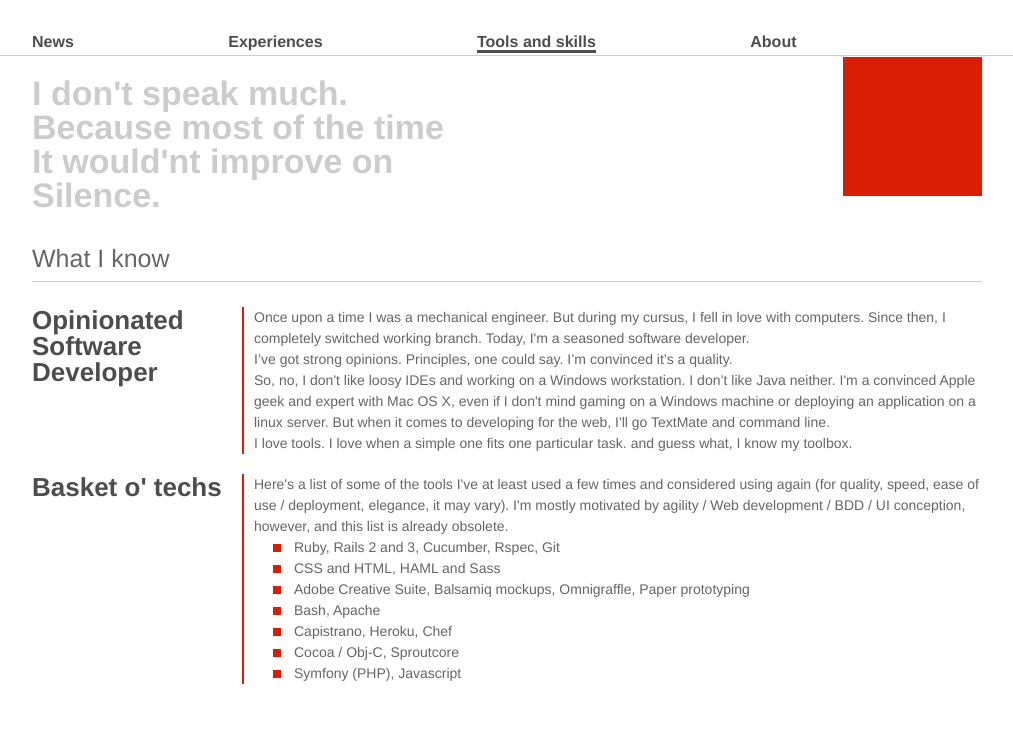
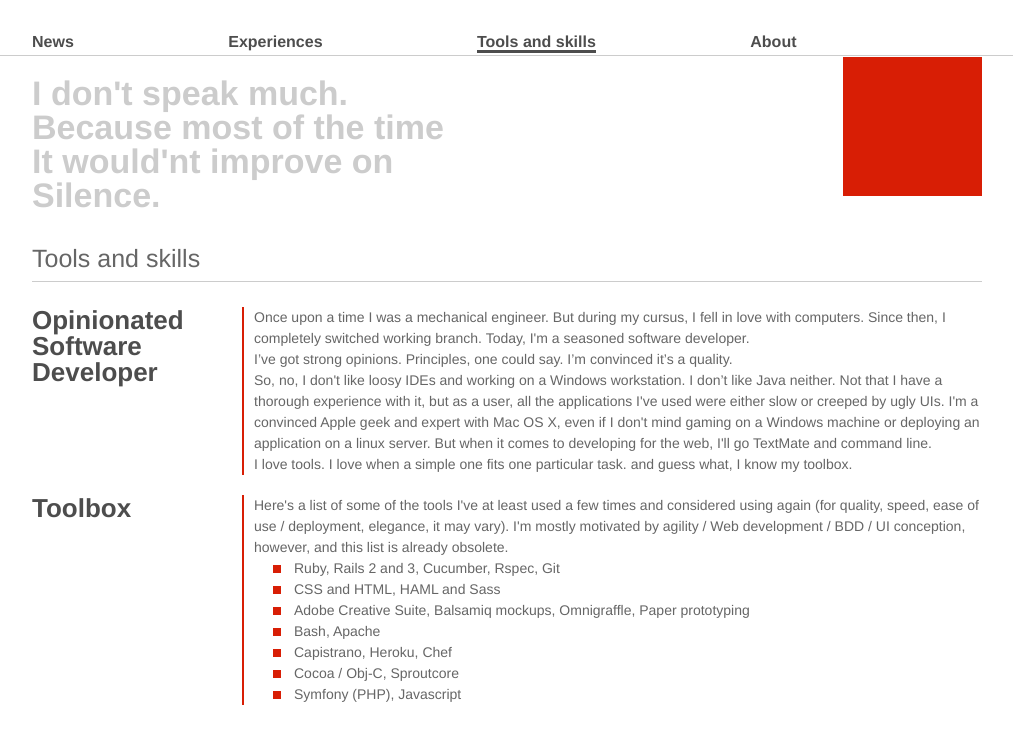
Before and after one commit to vaevictis/vaevictis.github.com, a Jekyll site: the page built from skills.html, in a window 1280 px wide. Shown: the top 744 px of the page, without its empty margins (133-1146 px from the left). Built offline with Jekyll 4.4.1, drawn with Linux system fonts in a browser that asks for light colours.

Commit message:
Typo in skills

```diff
--- a/skills.html
+++ b/skills.html
@@ -6,7 +6,7 @@ layout: navigation
 </style>
 
 <div id="skills">
-	<h2>What I know</h2>
+	<h2>Tools and skills</h2>
 
 	<div class="chapter">
 		<h3>Opinionated Software Developer</h3>
@@ -14,13 +14,13 @@ layout: navigation
 			Today, I'm a seasoned software developer.</p>
 
 			<p>I’ve got strong opinions. Principles, one could say. I’m convinced it’s a quality.</p>
-			<p>So, no, I don't like loosy IDEs and working on a Windows workstation. I don’t like Java neither. I'm a convinced Apple geek and expert with Mac OS X, even if I don't mind gaming on a Windows machine or deploying an application on a linux server. But when it comes to developing for the web, I'll go TextMate and command line.</p>
+			<p>So, no, I don't like loosy IDEs and working on a Windows workstation. I don’t like Java neither. Not that I have a thorough experience with it, but as a user, all the applications I've used were either slow or creeped by ugly UIs. I'm a convinced Apple geek and expert with Mac OS X, even if I don't mind gaming on a Windows machine or deploying an application on a linux server. But when it comes to developing for the web, I'll go TextMate and command line.</p>
 
 			<p>I love tools. I love when a simple one fits one particular task. and guess what, I know my toolbox.</p>
 	</div>
 
 	<div class="chapter">
-		<h3>Basket o' techs</h3>
+		<h3>Toolbox</h3>
 		<p>
 			Here's a list of some of the tools I've at least used a few times and considered using again (for quality, speed, ease of use / deployment, elegance, it may vary). I'm mostly motivated by agility / Web development / BDD / UI conception, however, and this list is already obsolete.
 		</p>
```
